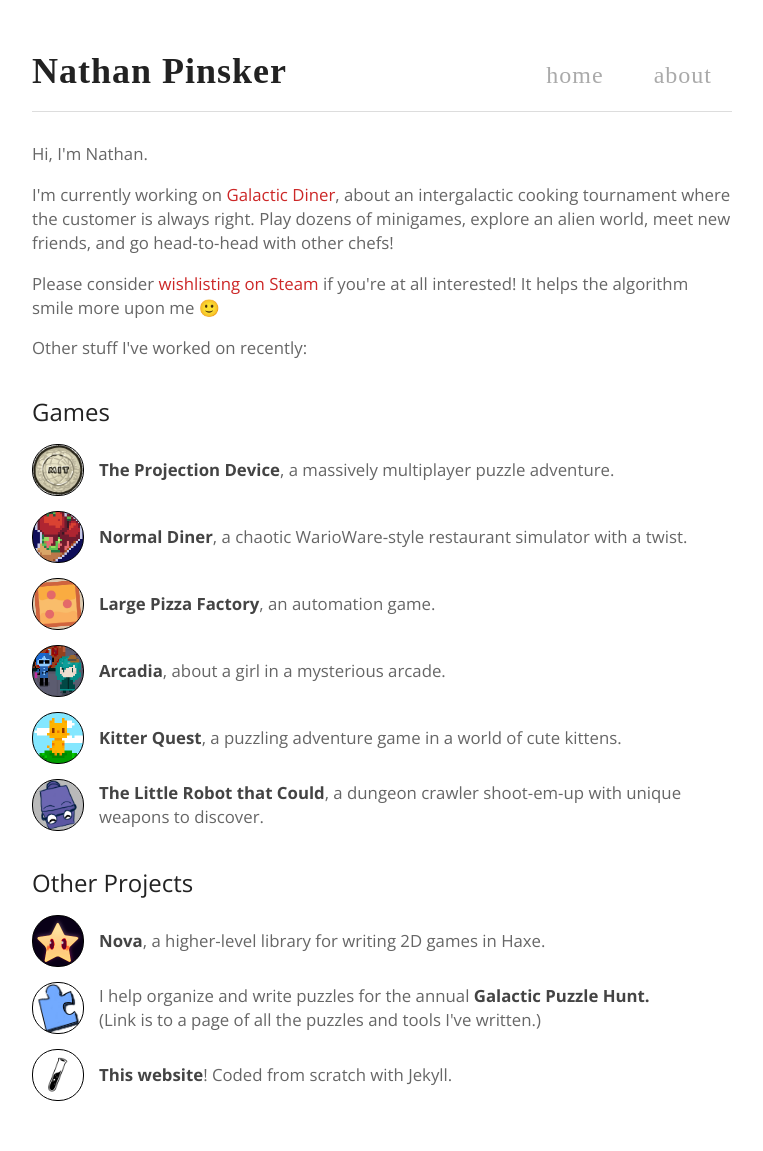
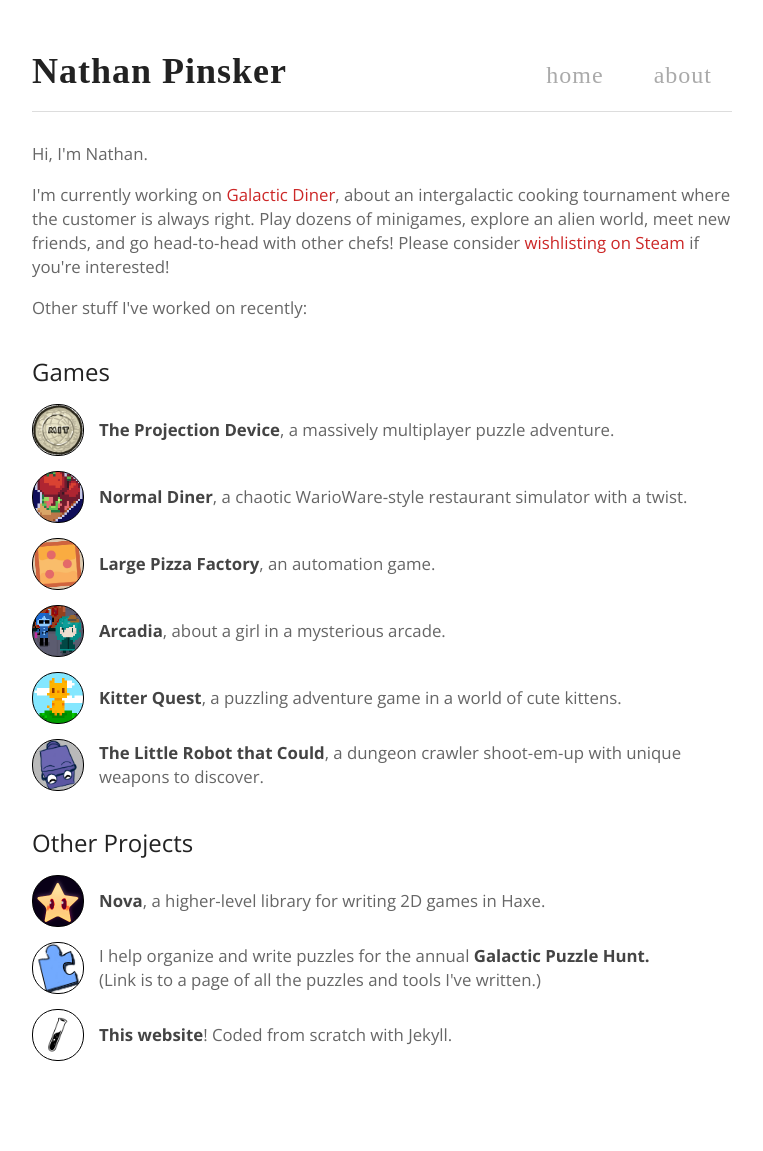
Before and after one commit to npinsker/npinsker.me, a Jekyll site: the page built from index.html, in a window 1280 px wide. Shown: the whole page, without its empty margins (258-1021 px from the left). Built offline with Jekyll 4.4.1, drawn with Linux system fonts in a browser that asks for light colours; some web fonts are replaced; after the commit the page ends 1111 px from its top, so only the background shows below that.

Commit message:
index.html tweak

```diff
--- a/index.html
+++ b/index.html
@@ -6,9 +6,7 @@
 
 <p style="margin-top: 30px;">Hi, I'm Nathan.</p>
 
-<p>I'm currently working on <a href="https://www.dinergame.com">Galactic Diner</a>, about an intergalactic cooking tournament where the customer is always right. Play dozens of minigames, explore an alien world, meet new friends, and go head-to-head with other chefs!</p>
-
-<p>Please consider <a href="steam://advertise/1950230">wishlisting on Steam</a> if you're at all interested! It helps the algorithm smile more upon me 🙂</p>
+<p>I'm currently working on <a href="https://www.dinergame.com">Galactic Diner</a>, about an intergalactic cooking tournament where the customer is always right. Play dozens of minigames, explore an alien world, meet new friends, and go head-to-head with other chefs! Please consider <a href="steam://advertise/1950230">wishlisting on Steam</a> if you're interested!</p>
 
 <p>Other stuff I've worked on recently:</p>
 
```
